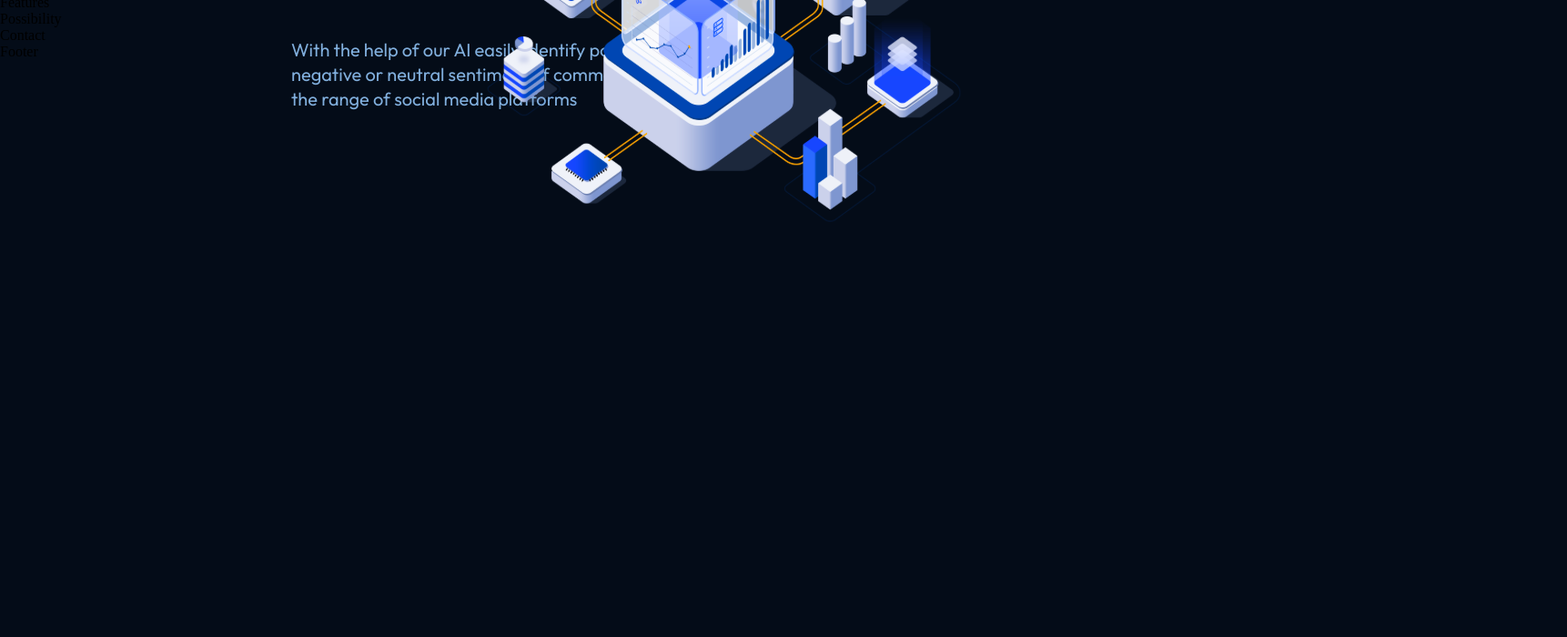
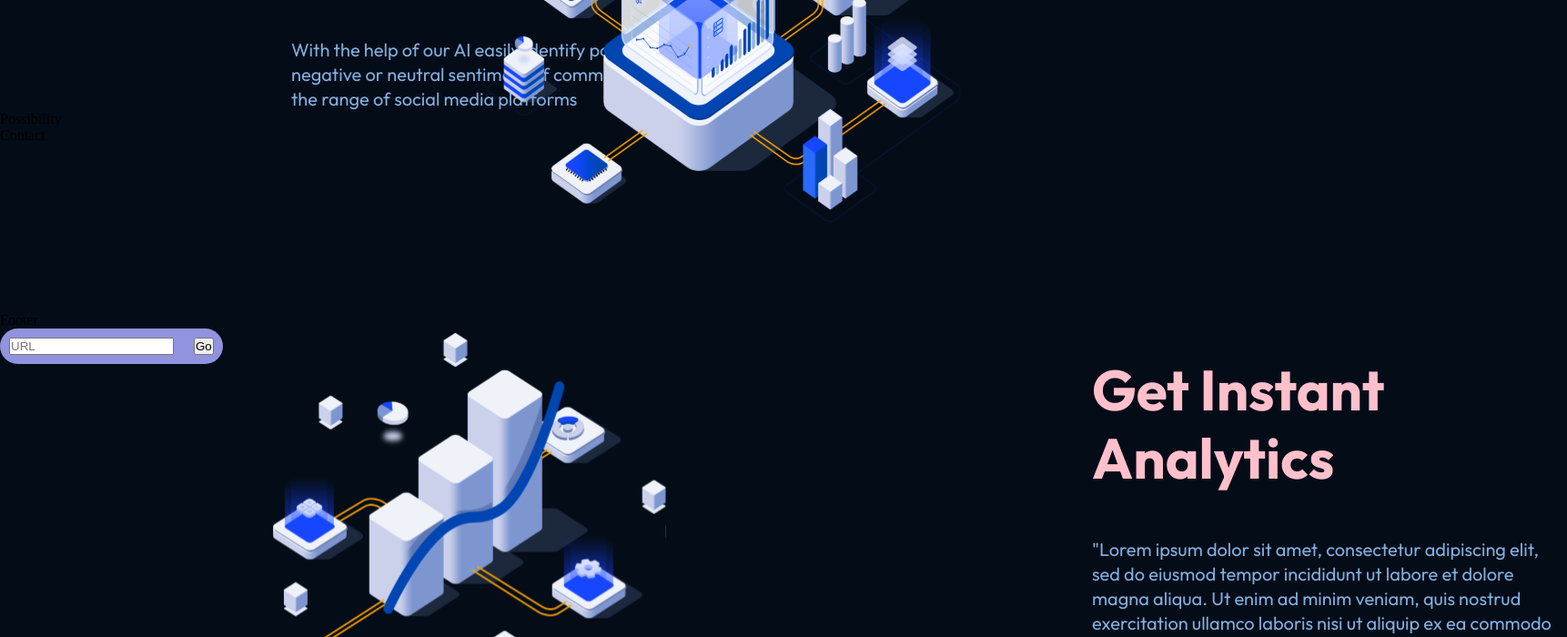
Before and after one commit to atroitskaia/capstone-project, a React (Create React App) app: page / in a window 1280 px wide. Shown: the part 400-1100 px from the top of the page at 91% size, 1722 px wide, since content can reach past the window. Before the commit the page ends 800 px from the top, so only its background shows below. Built offline with nearby package versions, Linux system fonts and the light colour scheme.

Commit message:
create links and footer

```diff
--- a/src/components/urlBox/URLBox.jsx
+++ b/src/components/urlBox/URLBox.jsx
@@ -1,10 +1,18 @@
 import React from 'react';
 import './urlBox.css';
+import urlplain from '../../assets/urlplain.svg'
+
 
 const URLBox = () => {
   return (
 
-    <div>URLBox</div>
+    <div className="urlBox">
+        <input type="text" placeholder="URL" />
+        <button type="button">Go</button>
+
+    </div>
+
+
   )
 }
 
--- a/src/containers/features/Features.jsx
+++ b/src/containers/features/Features.jsx
@@ -1,8 +1,23 @@
 import React from 'react'
+import './features.css';
+
+import analyticsIllustration from '../../assets/analyticsIllustration.svg'
 
 const Features = () => {
   return (
-    <div>Features</div>
+
+    <div className="mmodninja__features section__padding">
+      <div className="moodninja__features-content">
+        <h2 className="gradient-bar moodninja__features-text">Get Instant Analytics</h2>
+        <p>"Lorem ipsum dolor sit amet, consectetur adipiscing elit, sed do eiusmod tempor incididunt ut labore et dolore magna aliqua. Ut enim ad minim veniam, quis nostrud exercitation ullamco laboris nisi ut aliquip ex ea commodo consequat.
+            Duis aute irure dolor in reprehenderit in vol."
+        </p>
+      </div>
+
+      <div className="moodninja__features-image">
+        <img src={analyticsIllustration} />
+      </div>
+    </div>
   )
 }
 
--- a/src/containers/features/features.css
+++ b/src/containers/features/features.css
@@ -0,0 +1,70 @@
+.moodninja__features {
+    display: flex;
+  }
+
+  .moodninja__features-content {
+    flex: 1;
+    display: flex;
+    justify-content: center;
+    align-items: flex-start;
+    flex-direction: column;
+    margin-right: 5rem;
+  }
+
+  .moodninja__features-content h2 {
+    position: absolute;
+    width: 518px;
+    height: 122px;
+    left: 1200px;
+    top: 791px;
+    font-family: var(--font-family);
+    font-weight: 800;
+
+    flex: 1;
+    display: flex;
+    justify-content: center;
+    align-items: flex-start;
+    font-family: "Outfit";
+    font-style: normal;
+    font-size: 62px;
+    line-height: 75px;
+    text-transform: capitalize;
+
+}
+
+.moodninja__features-text {
+    color: pink;
+}
+
+.moodninja__features-content p {
+    /* ffeatures */
+    position: absolute;
+    width: 522px;
+    height: 395px;
+    left: 1200px;
+    right: 14rem;
+    top: 966px;
+
+    /* body text */
+    font-family: var(--font-family);
+    font-style: normal;
+    font-weight: 400;
+    font-size: 20px;
+    line-height: 27px;
+    color: var(--color-text);
+
+    margin-top: 1.5rem;
+  }
+
+  .moodninja__features-image {
+    /* aboutIllustration */
+
+    position: absolute;
+    width: 431.72px;
+    height: 407.22px;
+    left: 300px;
+    right: 14rem;
+    top: 766px;
+
+    /* background: url(Illustration 1.png); */
+  }
--- a/src/containers/footer/Footer.jsx
+++ b/src/containers/footer/Footer.jsx
@@ -1,9 +1,16 @@
-import React from 'react'
+import React from "react";
+import URLBox from "../../components/urlBox/URLBox";
+import './footer.css';
+
+
 
 const Footer = () => {
   return (
-    <div>Footer</div>
-  )
-}
+    <div className="footerCss">
+      <div>Footer</div>
+      <URLBox />
+    </div>
+  );
+};
 
-export default Footer
+export default Footer;
--- a/src/containers/footer/footer.css
+++ b/src/containers/footer/footer.css
@@ -0,0 +1,19 @@
+.footerCss {
+    position: fixed;
+    bottom: 0;
+
+}
+
+.urlBox {
+    background: #9193DE;
+    display: flex;
+flex-direction: row;
+align-items: flex-start;
+padding: 10px;
+gap: 22px;
+
+
+
+border-radius: 30px;
+
+}
--- a/src/containers/header/Header.jsx
+++ b/src/containers/header/Header.jsx
@@ -8,7 +8,8 @@ const Header = () => {
     <div className="moodninja__header section__padding">
       <div className="moodninja__header-content">
         <h1 className="gradient__text">Sentiment analysis Platform</h1>
-        <p> With the help of our AI easily identify positive, negative or neutral sentiment of comments from the range of social media platforms </p>
+        <p> With the help of our AI easily identify positive,
+            negative or neutral sentiment of comments from the range of social media platforms </p>
       </div>
 
       <div className="moodninja__header-image">
--- a/src/containers/header/header.css
+++ b/src/containers/header/header.css
@@ -56,8 +56,9 @@ moodninja__header {
   position: absolute;
   width: 522px;
   height: 395px;
+  left: auto;
   /* left: calc(50% - 522px / 2 + 268px); */
- right: 14rem;
+  right: 14rem;
   top: 250px;
 
   /* background: url(Illustration 1.png); */
```
Also changed, not shown: src/assets/urlplain.svg (added).
